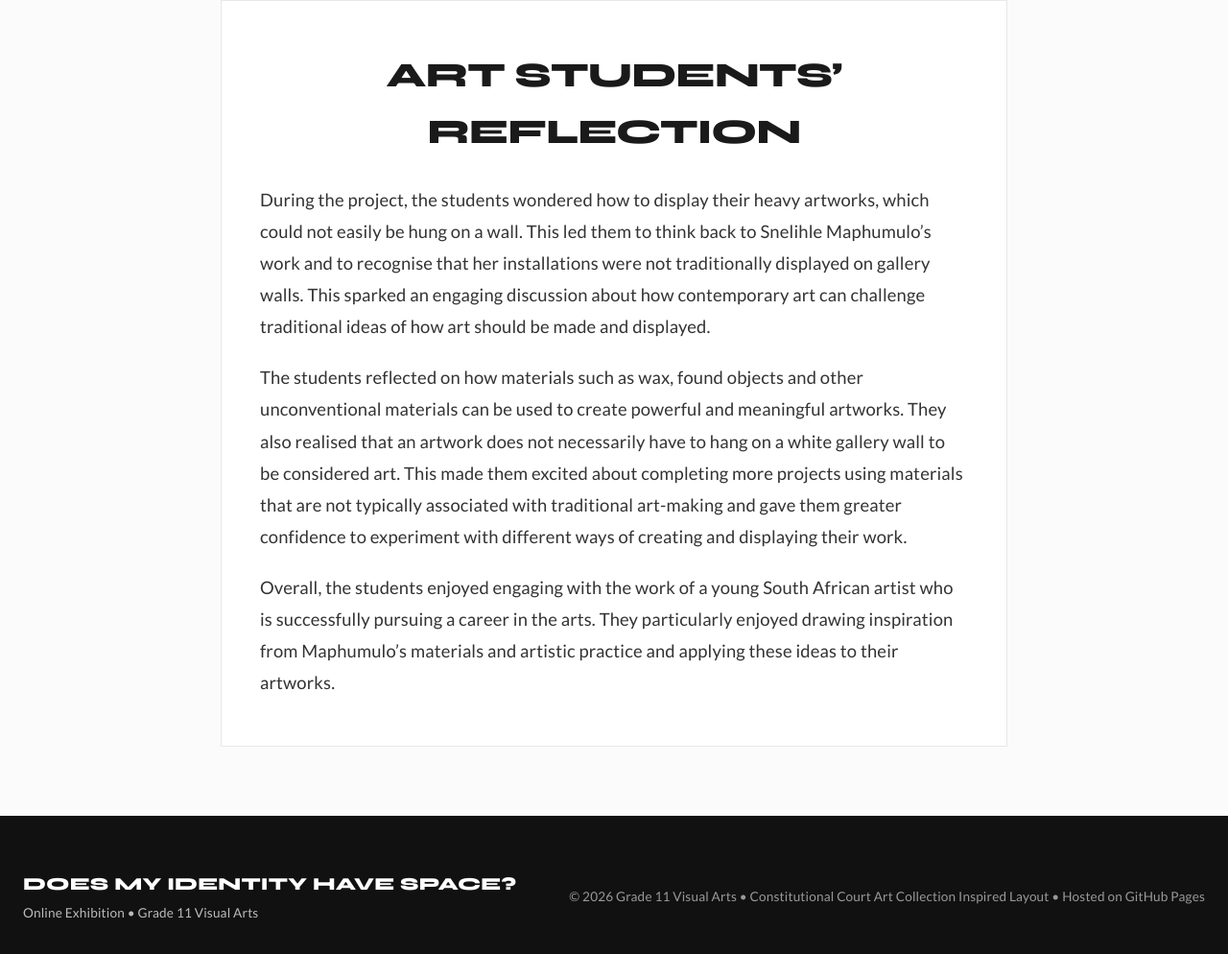
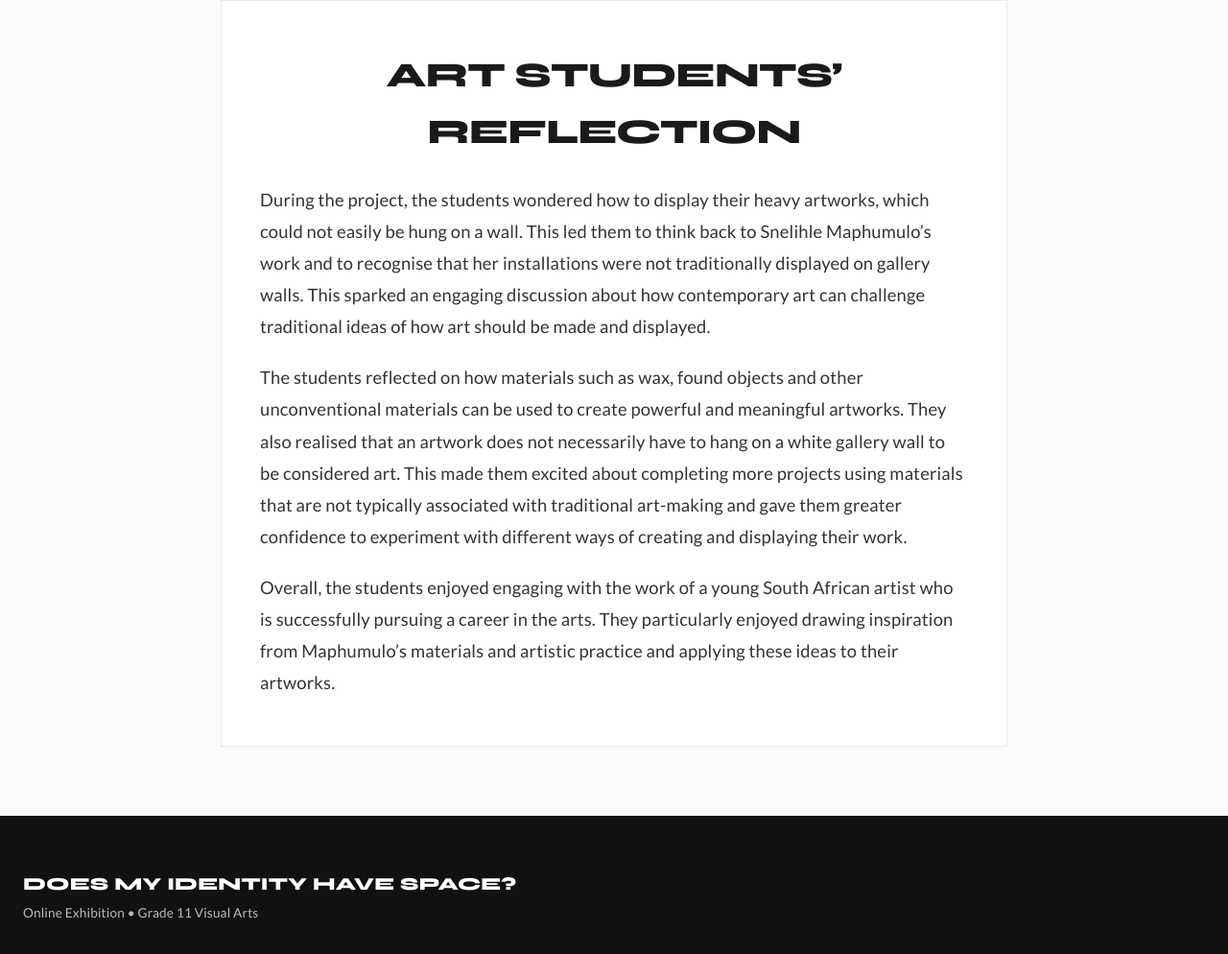
Before and after one commit to Allianz-2/Sheba-Website, a plain HTML site: page index-option1.html in a window 1280 px wide. Shown: the part 7065-8059 px from the top of the page at 96% size. Drawn offline with Linux system fonts and the light colour scheme.

Commit message:
Remove copyright notice from footer in index-option1.html

```diff
--- a/index-option1.html
+++ b/index-option1.html
@@ -463,9 +463,7 @@
           Online Exhibition • Grade 11 Visual Arts
         </p>
       </div>
-      <div>
-        &copy; 2026 Grade 11 Visual Arts • Constitutional Court Art Collection Inspired Layout • Hosted on GitHub Pages
-      </div>
+
     </div>
   </footer>
 
```
